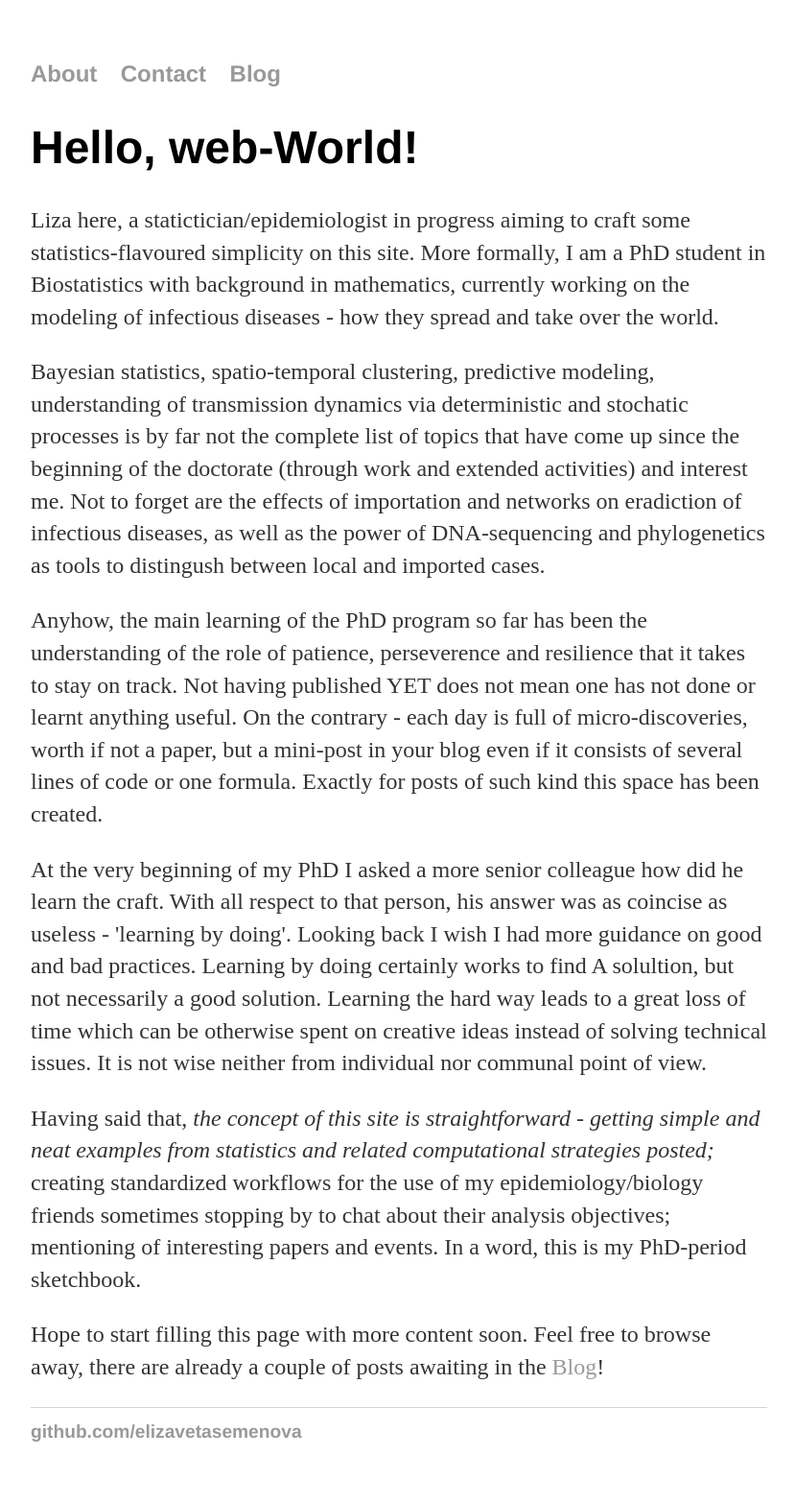
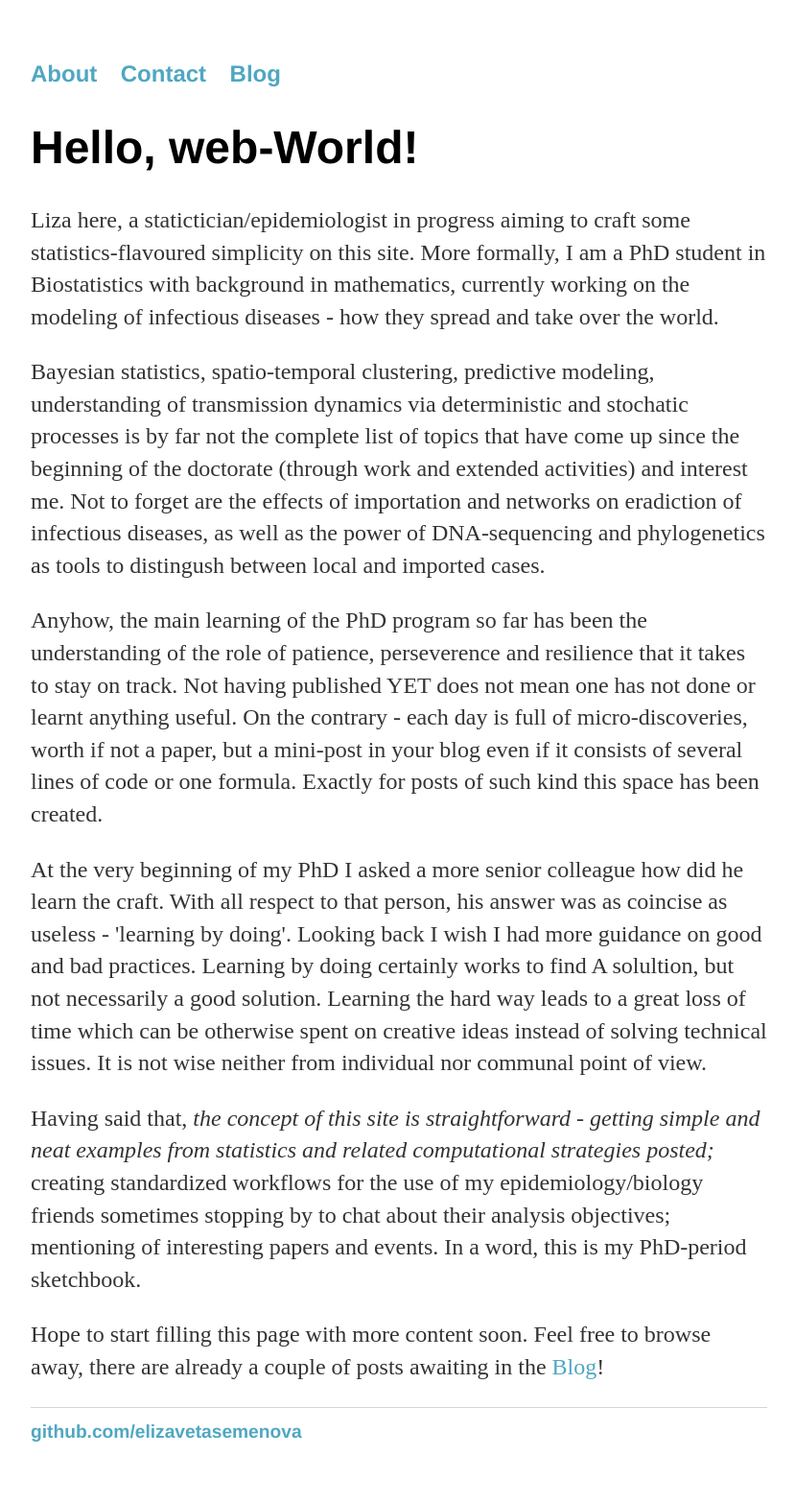
Before and after one commit to elizavetasemenova/elizavetasemenova.github.io, a Jekyll site: the page built from index.html, in a window 1280 px wide. Shown: the whole page at 96% size, without its empty margins (224-1053 px from the left). Built offline with Jekyll 4.4.1, drawn with Linux system fonts in a browser that asks for light colours.

Commit message:
Update main.css

```diff
--- a/css/main.css
+++ b/css/main.css
@@ -15,7 +15,8 @@ nav ul li, footer ul li {
 }
 a {
     text-decoration: none;
-    color: #999;
+     /*color: #999; */
+   color: #4fa7c1;
 }
 a:hover {
     text-decoration: underline;
```
